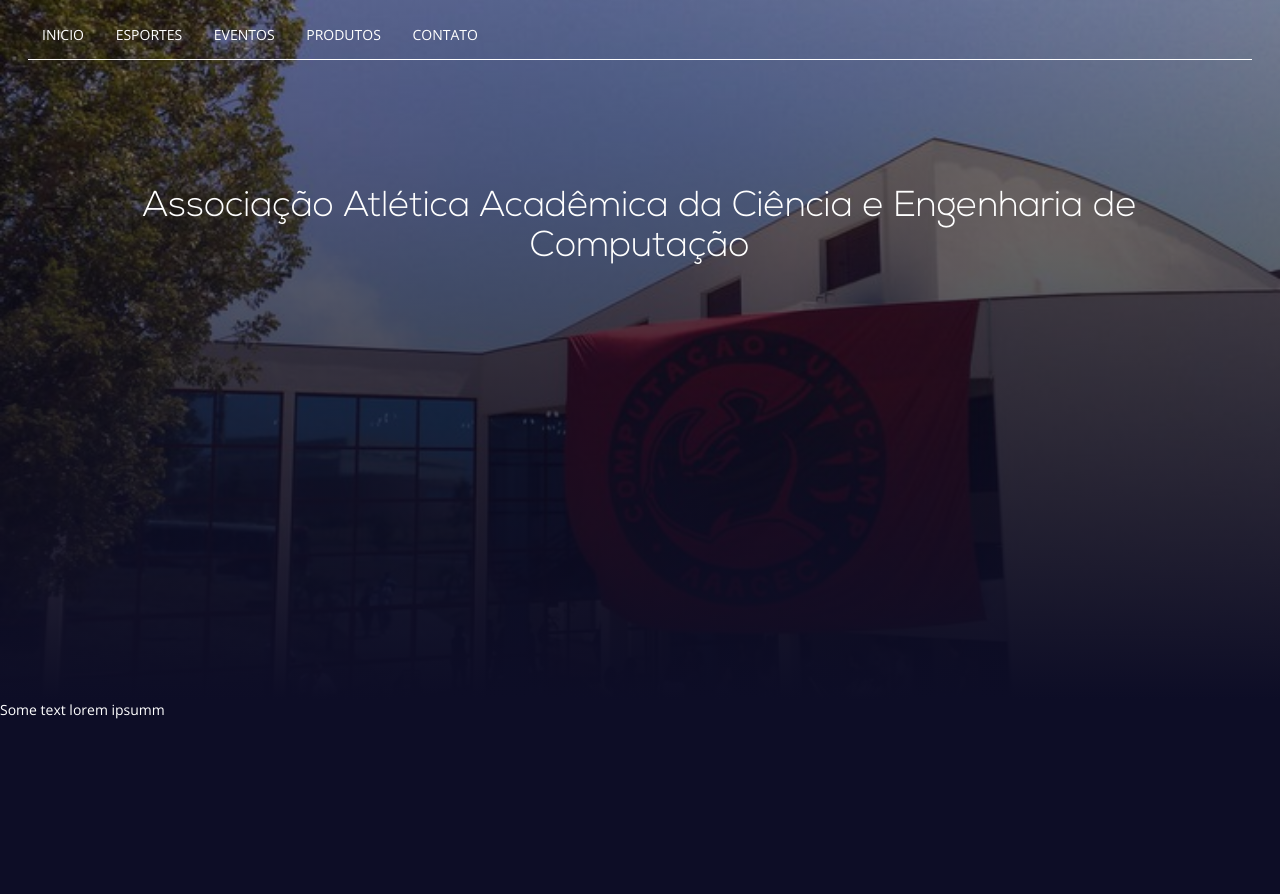
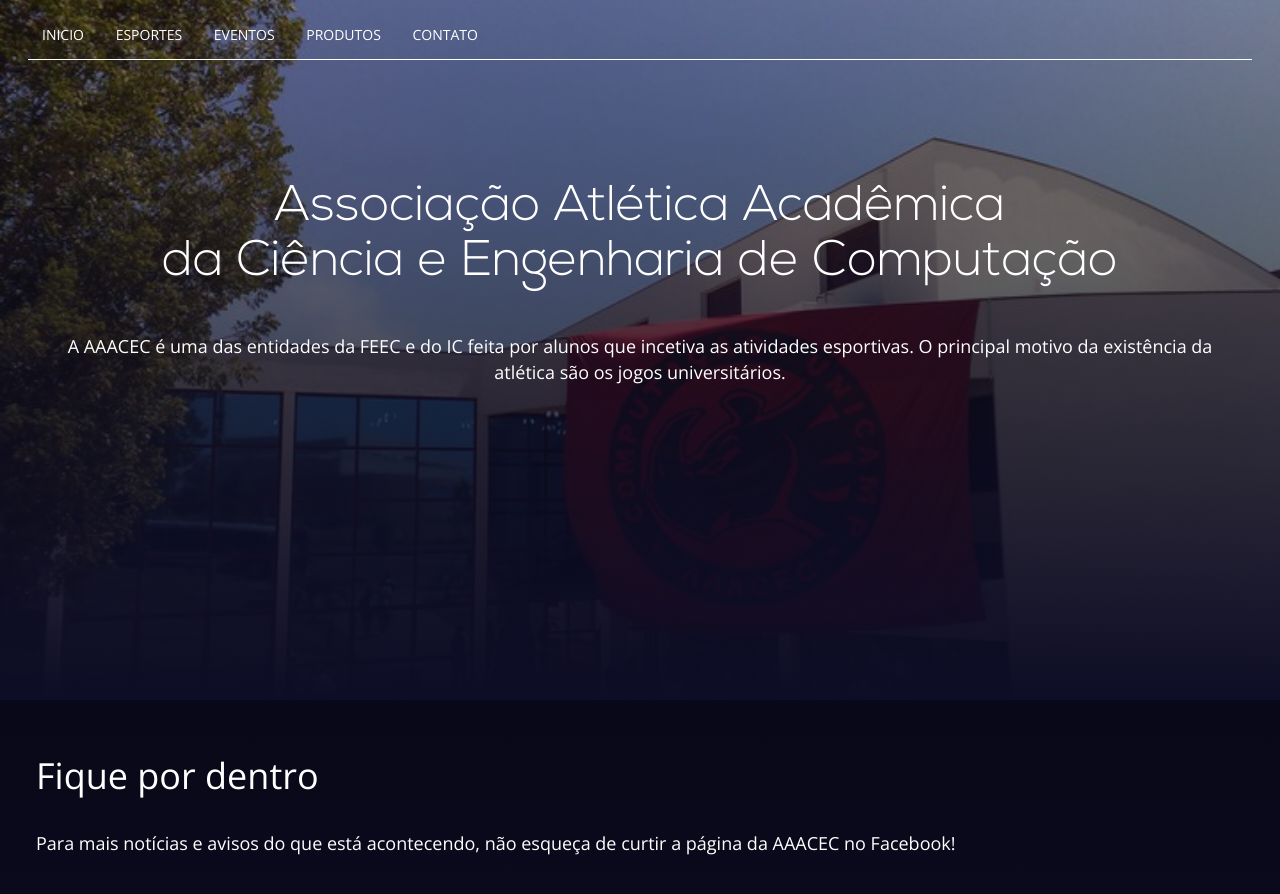
Before and after one commit to AAACEC/site, a website: page static/index.html in a window 1280 px wide. Shown: the part 100-994 px from the top of the page. Before the commit the page ends 820 px from the top, so only its background shows below. Drawn offline with nearby package versions, Linux system fonts and the light colour scheme.

Commit message:
home 1.0

```diff
--- a/static/css/index.css
+++ b/static/css/index.css
@@ -54,6 +54,22 @@
 .home-header .title {
 	text-align: center;
 	color: #fff;
-	padding: 3em 1.5em;
+	padding: 2em 1.5em 0.5em;
+    font-size: 50px;
 	font-family: 'Nexa', Helvetica, sans-serif;
 }
+
+.home-header .description {
+    text-align: center;
+    color: #fff;
+    padding: 0.5em 1.5em 3em;
+    font-size: 18px;
+    font-family: 'Open Sans';
+}
+
+.content {
+    text-align: left;
+    color: #fff;
+    font-size: 18px;
+    font-family: 'Open Sans';
+}
--- a/static/index.html
+++ b/static/index.html
@@ -21,12 +21,17 @@
 					<li>CONTATO</li>
 				</ul>
 
-				<h1 class="title">Associação Atlética Acadêmica da Ciência e Engenharia de Computação</h1>
+				<h1 class="title">Associação Atlética Acadêmica </br> da Ciência e Engenharia de Computação</h1>
+
+				<div class="description">A AAACEC é uma das entidades da FEEC e do IC feita por alunos que incetiva as atividades esportivas. O principal motivo da existência da atlética são os jogos universitários.</div
+
+
 			</div>
 		</div>
 
 		<div class="content">
-			Some text lorem ipsumm
+			<h1>Fique por dentro</h1>
+			<br>Para mais notícias e avisos do que está acontecendo, não esqueça de curtir a página da AAACEC no Facebook!
 		</div>
 
 		<script src="/static/libs/bootstrap/js/bootstrap.min.js"></script>
```
